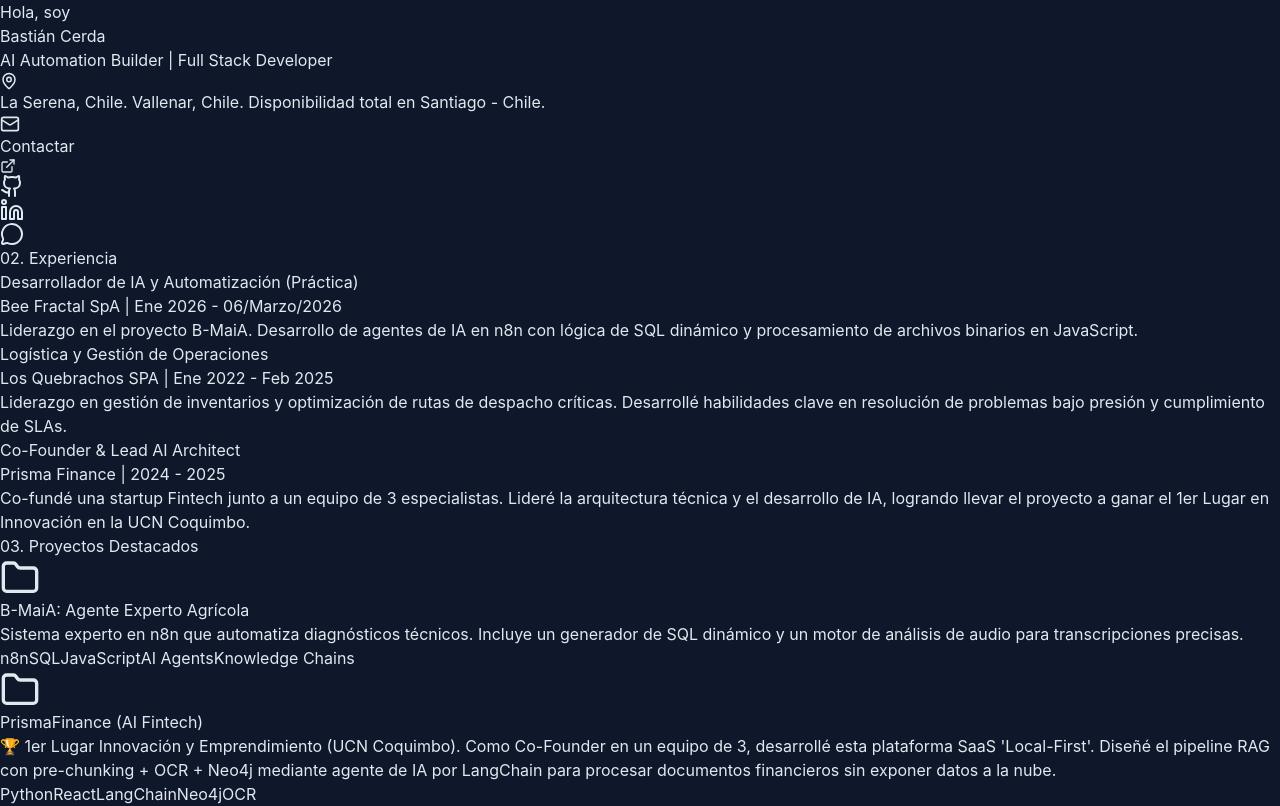
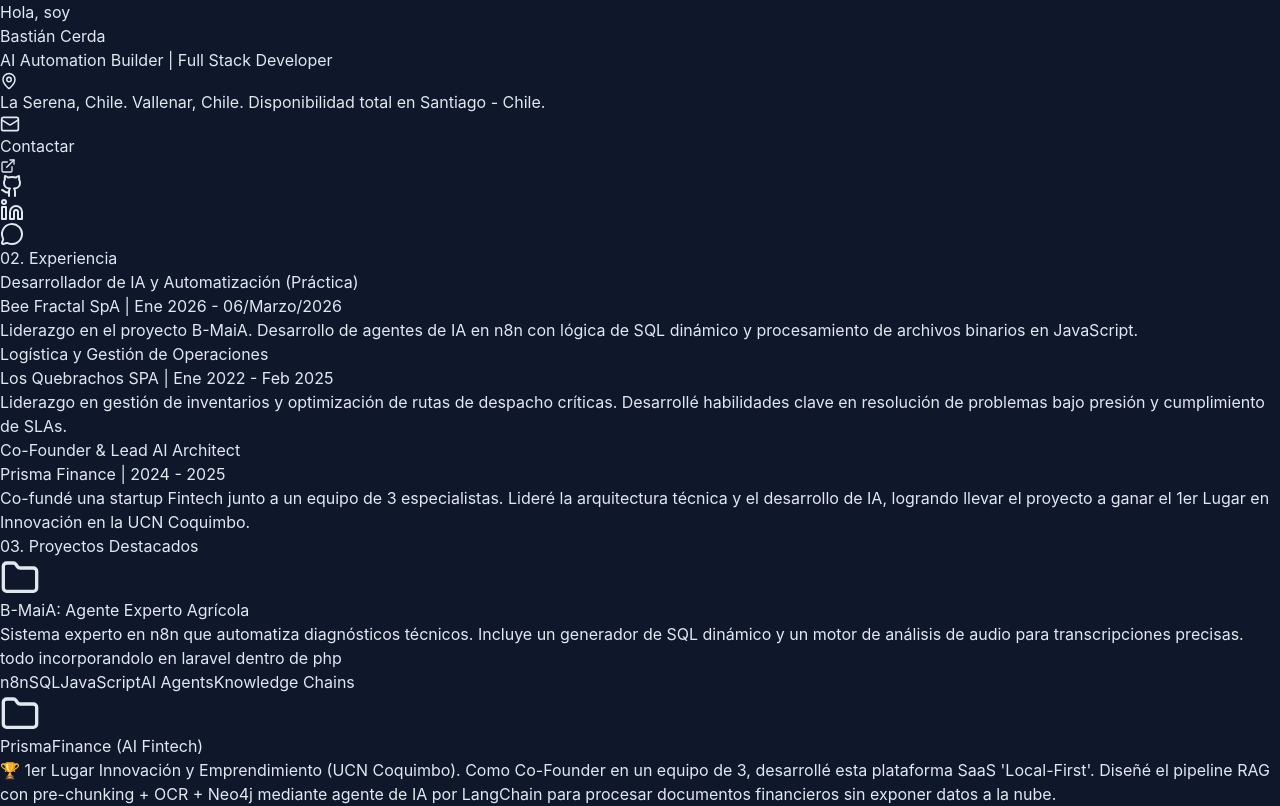
Before and after one commit to LookBastiDev/LookBastiDev.github.io, a React (Vite) app: page / in a window 1280 px wide. Shown: the top 806 px of the page. Built offline with nearby package versions, Linux system fonts and the light colour scheme.

Commit message:
ahora si si

```diff
--- a/src/data.js
+++ b/src/data.js
@@ -63,7 +63,7 @@
   {
     title: "B-MaiA: Agente Experto Agrícola",
     tech: ["n8n", "SQL", "JavaScript", "AI Agents", "Knowledge Chains"],
-    desc: "Sistema experto en n8n que automatiza diagnósticos técnicos. Incluye un generador de SQL dinámico y un motor de análisis de audio para transcripciones precisas.",
+    desc: "Sistema experto en n8n que automatiza diagnósticos técnicos. Incluye un generador de SQL dinámico y un motor de análisis de audio para transcripciones precisas. todo incorporandolo en laravel dentro de php",
     link: "https://github.com/LookBastiDev/WorkFlows"
   },
   {
```
